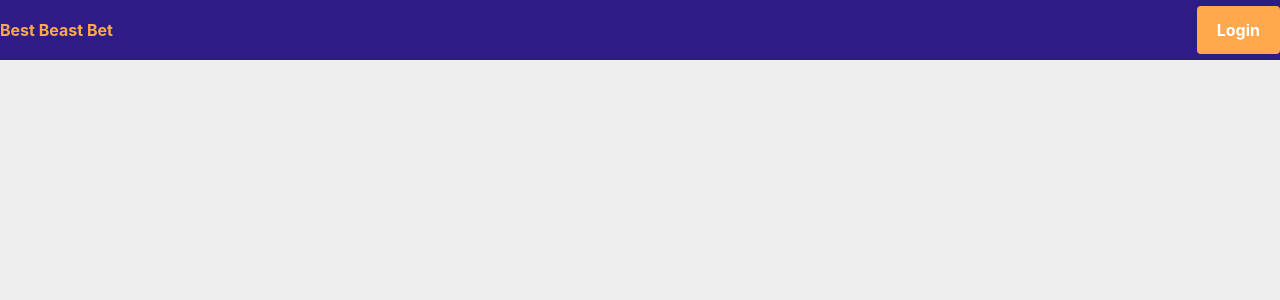
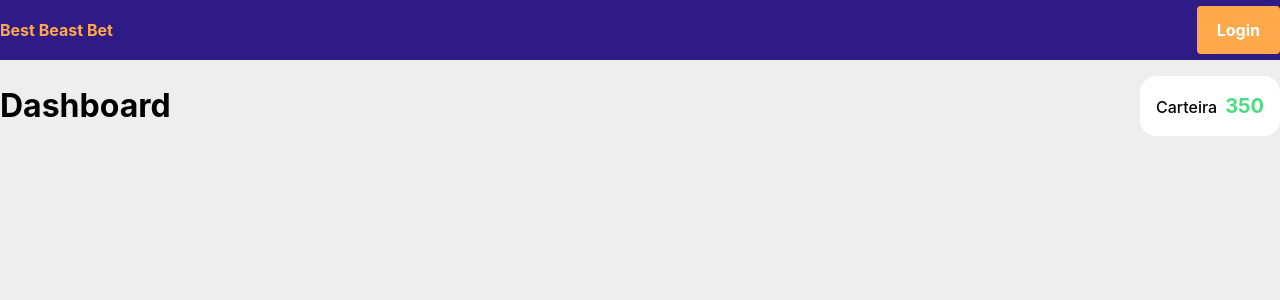
Before and after one commit to KrindgesJuliano/best-beast-bet, a React (Vite) app: page /dashboard in a window 1280 px wide. Shown: the top 300 px of the page. Built offline with nearby package versions, Linux system fonts and the light colour scheme.

Commit message:
feat: dashboard

```diff
--- /dev/null
+++ b/src/modules/Dashboard/index.jsx
@@ -0,0 +1,16 @@
+// eslint-disable-next-line no-unused-vars
+import React from 'react';
+
+export const Dashboard = () => {
+  return (
+    <div>
+      <header className="flex justify-between items-center h-[60px]">
+        <h1>Dashboard</h1>
+        <div className="flex gap-2 items-baseline bg-white rounded-4 p-4">
+          <p className="font-500">Carteira</p>{' '}
+          <span className="text-green text-xl font-700">350</span>
+        </div>
+      </header>
+    </div>
+  );
+};
--- a/src/modules/User/profile.jsx
+++ b/src/modules/User/profile.jsx
@@ -24,7 +24,9 @@ export const Profile = () => {
 
   return (
     <div>
-      <h1>Perfil</h1>
+      <header className="flex justify-between items-center h-[60px]">
+        <h1>Perfil</h1>
+      </header>
       <div className="flex gap-4 items-center flex-col">
         <div className="w-[100%] flex flex-col items-center h-[15rem]">
           <div className="border rounded-[100%] border-solid border-blueGray p1 object-cover">
--- a/src/routes/index.jsx
+++ b/src/routes/index.jsx
@@ -9,6 +9,7 @@ import { Logout } from '../modules/Auth/logout';
 import { User } from '../modules/User';
 import { Login } from '../modules/Auth/login';
 import { Profile } from '../modules/User/profile';
+import { Dashboard } from '../modules/Dashboard';
 // import { Header } from "../layout/Header";
 
 const router = createBrowserRouter([
@@ -50,6 +51,10 @@ const router = createBrowserRouter([
     Component: Layout,
     children: [
       {
+        index: true,
+        Component: Dashboard,
+      },
+      {
         path: 'profile',
         Component: Profile,
       },
```
